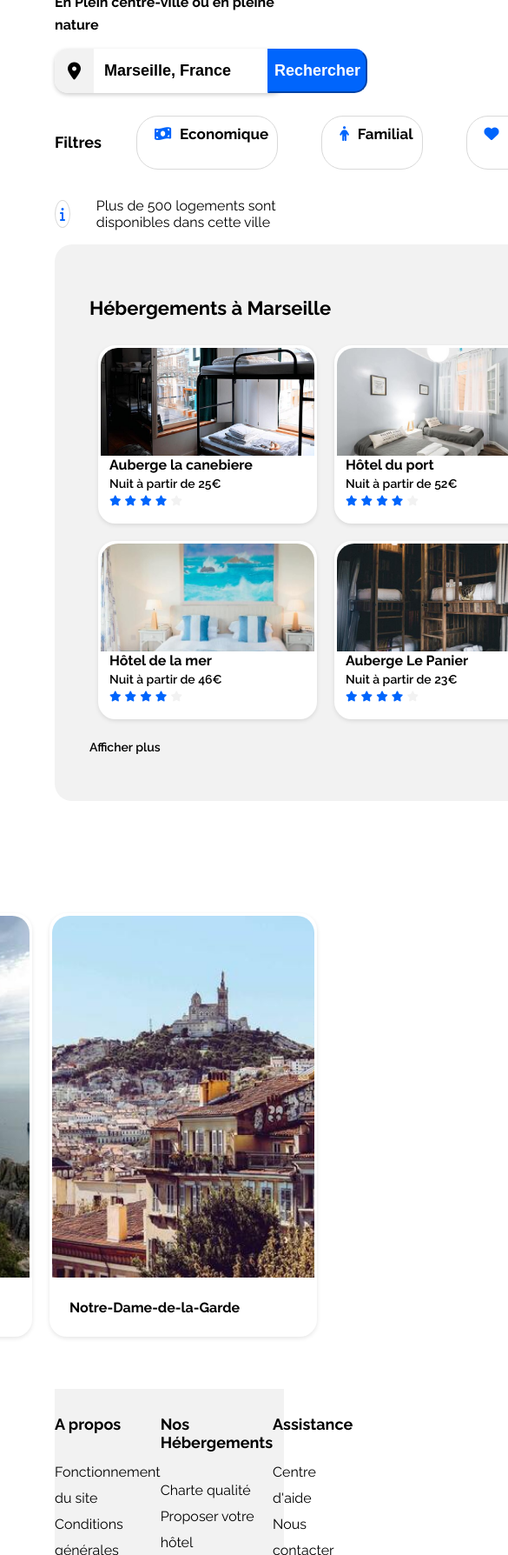
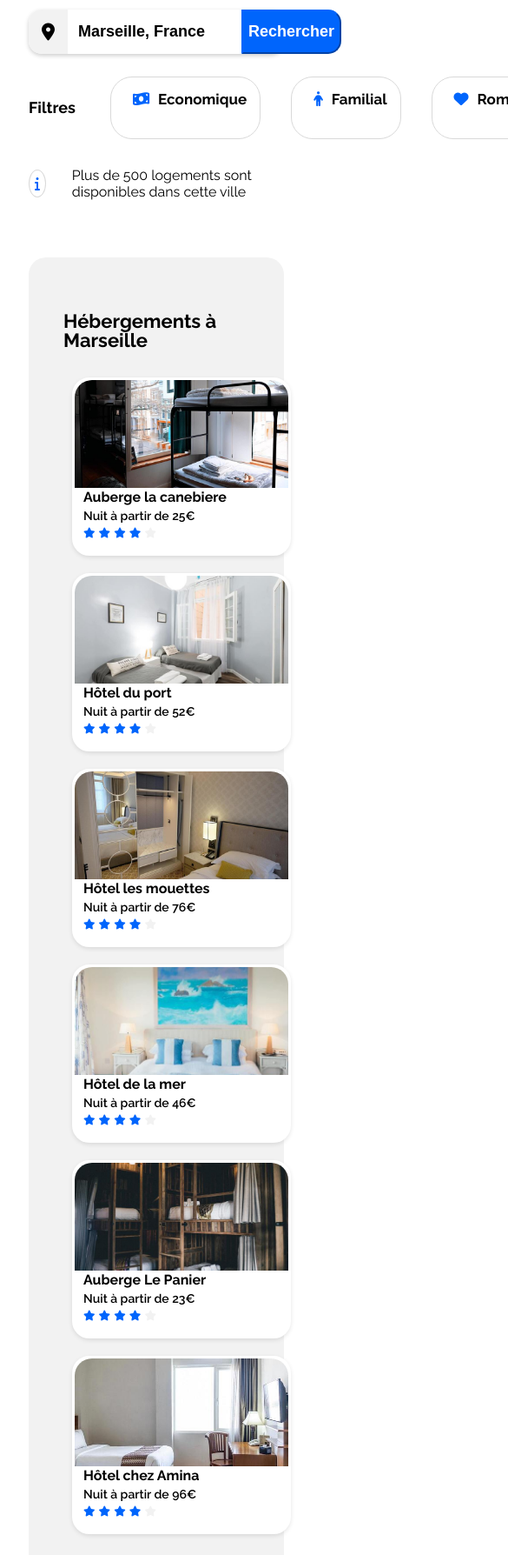
Before and after one commit to Julien-Lependu/Booki-Julien, a plain HTML site: page index.html in a window 390 px wide. Shown: the part 212-2000 px from the top of the page at 87% size, 585 px wide, since content can reach past the window. Drawn offline with Linux system fonts and the light colour scheme.

Commit message:
Partie Tablette

```diff
--- a/CSS/style.css
+++ b/CSS/style.css
@@ -478,3 +478,82 @@
     font-size: 18px;
     font-weight: 700;
   }
+
+
+  @media screen and (max-width: 992px) {
+
+    #content {
+      max-width: 100%;
+      margin-left: 25px;
+      margin-top: 25px;
+    }
+
+    section {
+      margin-top: 50px;
+    }
+
+    #filtres ul {
+      gap: 35px;
+    }
+
+    #filtres li {
+      padding: 15px;
+    }
+
+    #logement {
+      display: unset;
+    }
+
+    #hebergements {
+      position: relative;
+      background-color: #f2f2f2;
+      border-radius: 20px;
+      padding: 40px;
+    }
+
+    #hebergements div:first-of-type {
+      width: unset;
+    }
+
+
+
+    #populaires h3 {
+      width: 800px;
+      justify-content: space-between;
+      margin-right: 40px;
+      margin-left: 40px;
+    }
+
+    #populaires article {
+      width: 252px;
+      height: 144px;
+      display: inline-flex;
+    }
+
+    #populaires article img {
+      width: 106px;
+    }
+
+    #populaires p {
+      font-size: 13px;
+    }
+
+    #activites div:first-of-type {
+      gap: 20px;
+    }
+
+    #activites article {
+      width: 182px;
+    }
+
+    #activites article img {
+      width: 182px;
+      height: 177px;
+    }
+
+    footer {
+      justify-content: space-around;
+      background-color: #f2f2f2;
+      width: 880px;
+    }
+  }
```
